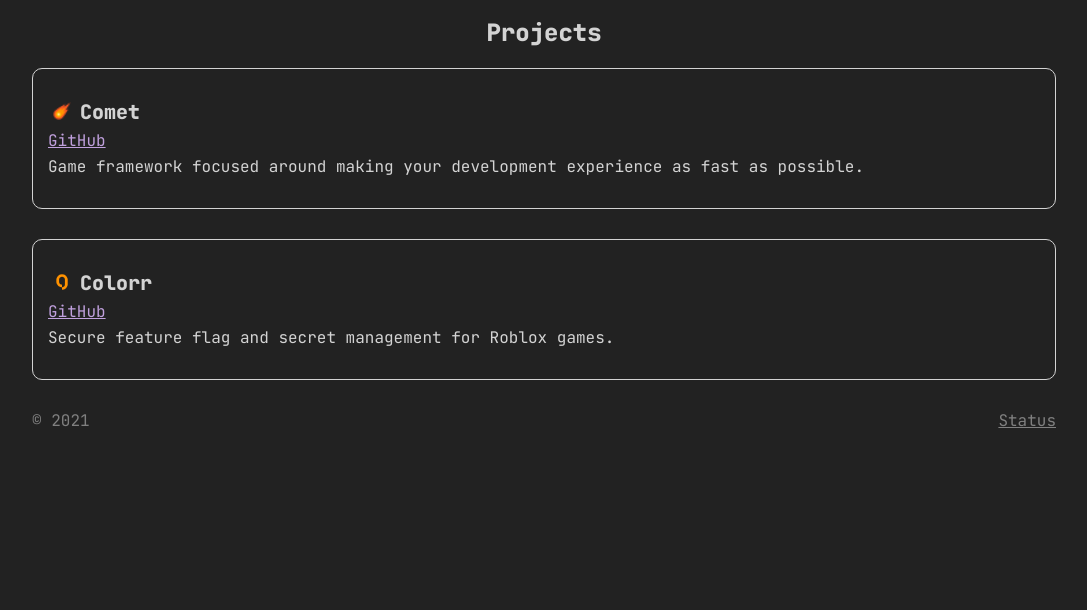
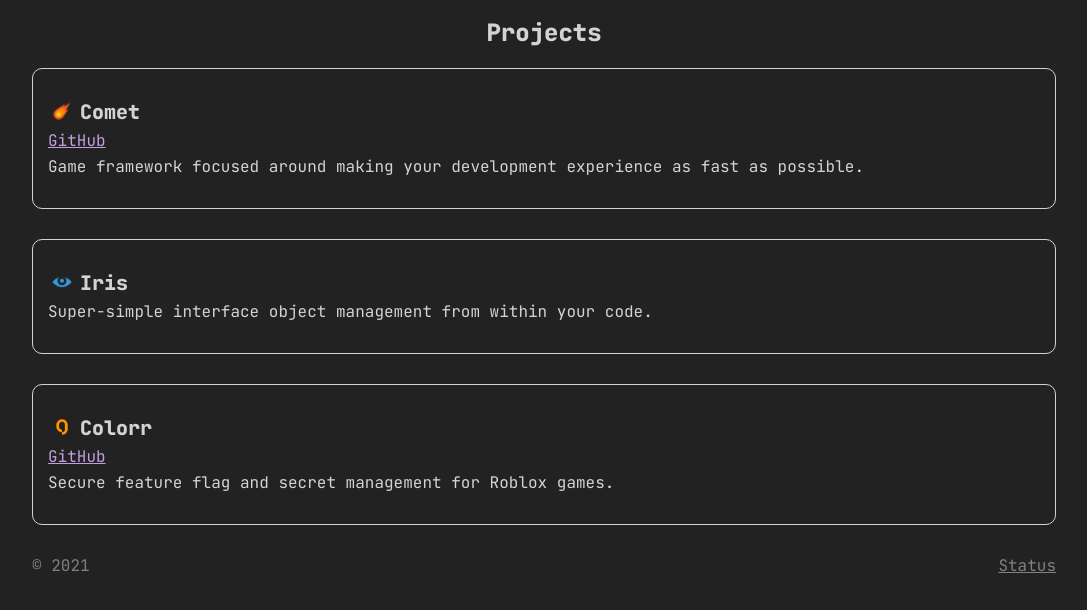
Before and after one commit to cursecodes/cursecode.me, a plain HTML site: page index.html in a window 1280 px wide. Shown: the part 190-800 px from the top of the page, without its empty margins (96-1183 px from the left). Drawn offline with Linux system fonts and the light colour scheme.

Commit message:
Update index.html

```diff
--- a/index.html
+++ b/index.html
@@ -30,6 +30,11 @@
         <p class="project-body">Game framework focused around making your development experience as fast as possible.</p>
       </div>
       <div class="projects">
+        <p class="project-head"><img  class="project-icon" src="iris.png" alt="Icon"> Iris</p>
+<!--         <a class="project-link" href="https://github.com/colorr-rbx">GitHub</a> -->
+        <p class="project-body">Super-simple interface object management from within your code.</p>
+      </div>
+      <div class="projects">
         <p class="project-head"><img  class="project-icon" src="colorr.png" alt="Icon"> Colorr</p>
         <a class="project-link" href="https://github.com/colorr-rbx">GitHub</a>
         <p class="project-body">Secure feature flag and secret management for Roblox games.</p>
```
